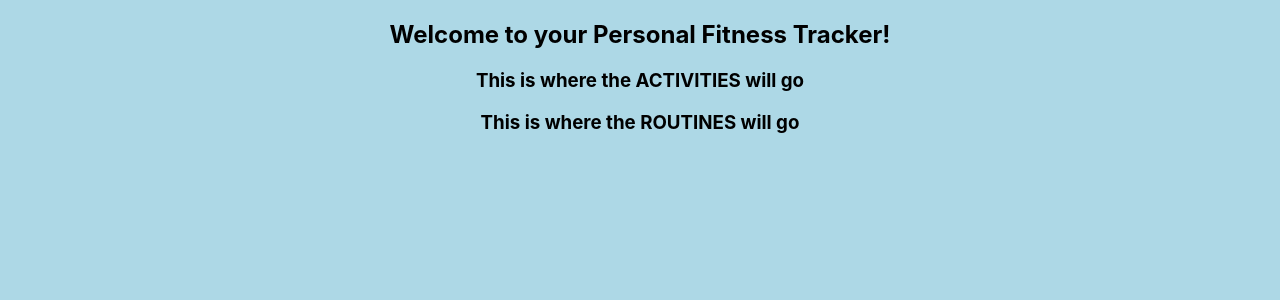
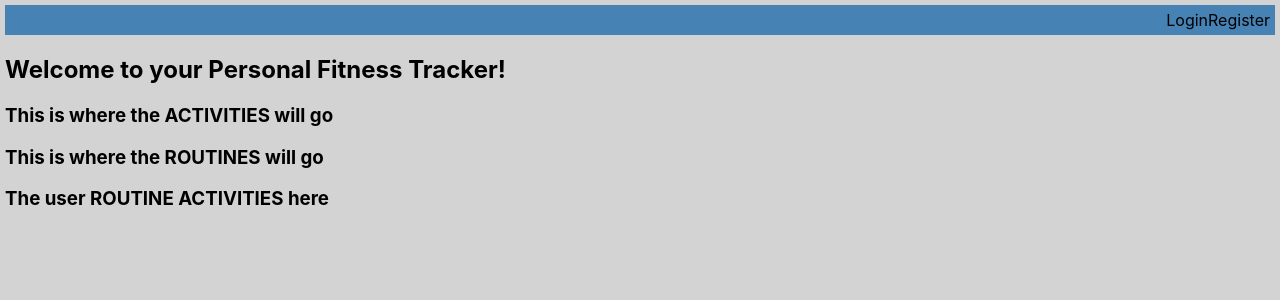
Before and after one commit to ColinH58/FitnessTrackerFrontend, a React (Create React App) app: page /Login in a window 1280 px wide. Shown: the top 300 px of the page. Built offline with nearby package versions, Linux system fonts and the light colour scheme.

Commit message:
working on some quick and dirty CSS

```diff
--- a/src/App.css
+++ b/src/App.css
@@ -1,4 +1,18 @@
-* {
+html {
+  margin: auto;
+  padding: 5px;
+  background-color: lightgray;
+  color: black;
+}
+
+.navbar {
+  position: fixed, top, 0px;
+  display: flex;
+  justify-content: flex-end;
+  padding: 5px;
+  background: steelblue;
+}
+
+.app {
   text-align: center;
-  background-color: lightblue;
 }
--- a/src/App.js
+++ b/src/App.js
@@ -4,14 +4,22 @@ import {
   HomePage,
   Activities,
   Routines,
+  MyRoutines,
+  Login,
+  Register,
 } from "./components";
 
 const App = () => {
   return (
     <div className="App">
+      <nav className="navbar">
+        <Login />
+        <Register />
+      </nav>
       <HomePage />
       <Activities />
       <Routines />
+      <MyRoutines />
     </div>
   );
 };
--- /dev/null
+++ b/src/components/Login.jsx
@@ -0,0 +1,9 @@
+import React from 'react'
+
+const Login = () => {
+  return (
+    <div>Login</div>
+  )
+};
+
+export default Login;
--- /dev/null
+++ b/src/components/MyRoutines.jsx
@@ -0,0 +1,11 @@
+import React from 'react'
+
+const MyRoutines = () => {
+  return (
+    <div>
+        <h3>The user ROUTINE ACTIVITIES here</h3>
+    </div>
+  )
+};
+
+export default MyRoutines;
--- /dev/null
+++ b/src/components/Register.jsx
@@ -0,0 +1,9 @@
+import React from 'react'
+
+const Register = () => {
+  return (
+    <div>Register</div>
+  )
+};
+
+export default Register;
--- a/src/components/index.jsx
+++ b/src/components/index.jsx
@@ -1,3 +1,6 @@
+export { default as Activities } from "./Activities";
 export { default as HomePage } from "./HomePage";
-export { default as Activities } from "./Activities";
 export { default as Routines } from "./Routines";
+export { default as MyRoutines } from "./MyRoutines";
+export { default as Login } from "./Login";
+export { default as Register } from "./Register";
```
Also changed, not shown: src/api/index.jsx (renamed from src/api/index.js).
